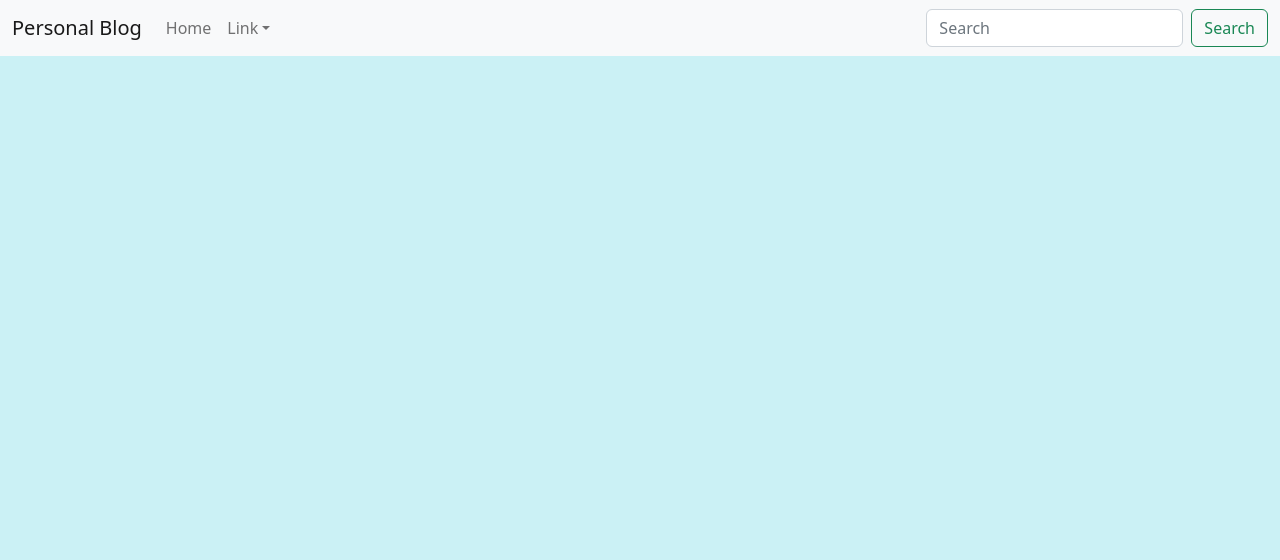
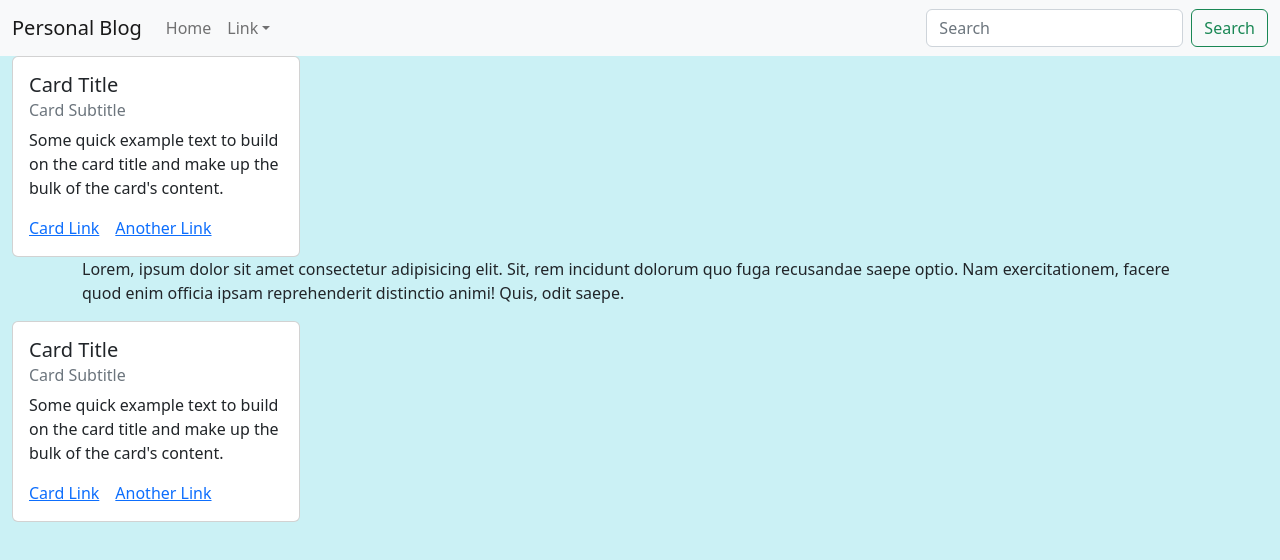
Before and after one commit to constructorlib/personal-blog, a React (Vite) app: page / in a window 1280 px wide. Shown: the top 560 px of the page. Built offline with nearby package versions, Linux system fonts and the light colour scheme.

Commit message:
card on left, 80% in the middle

```diff
--- a/src/App.jsx
+++ b/src/App.jsx
@@ -1,12 +1,14 @@
 import { useState } from "react";
 import "./App.css";
 import Header from "./header";
+import ColumnBody from "./ColumnBody";
 function App() {
   // const [count, setCount] = useState(0);
 
   return (
     <>
       <Header />
+      <ColumnBody />
     </>
   );
 }
--- /dev/null
+++ b/src/CardLeft.jsx
@@ -0,0 +1,20 @@
+import Card from "react-bootstrap/Card";
+
+function CardLeft() {
+  return (
+    <Card style={{ width: "18rem" }}>
+      <Card.Body>
+        <Card.Title>Card Title</Card.Title>
+        <Card.Subtitle className="mb-2 text-muted">Card Subtitle</Card.Subtitle>
+        <Card.Text>
+          Some quick example text to build on the card title and make up the
+          bulk of the card's content.
+        </Card.Text>
+        <Card.Link href="#">Card Link</Card.Link>
+        <Card.Link href="#">Another Link</Card.Link>
+      </Card.Body>
+    </Card>
+  );
+}
+
+export default CardLeft;
--- /dev/null
+++ b/src/ColumnBody.jsx
@@ -0,0 +1,22 @@
+import Container from "react-bootstrap/Container";
+import CardLeft from "./CardLeft";
+function ColumnBody() {
+  return (
+    <>
+      <Container fluid>
+        <CardLeft />
+        <Container>
+          <p>
+            Lorem, ipsum dolor sit amet consectetur adipisicing elit. Sit, rem
+            incidunt dolorum quo fuga recusandae saepe optio. Nam
+            exercitationem, facere quod enim officia ipsam reprehenderit
+            distinctio animi! Quis, odit saepe.
+          </p>
+        </Container>
+        <CardLeft />
+      </Container>
+    </>
+  );
+}
+
+export default ColumnBody;
```
